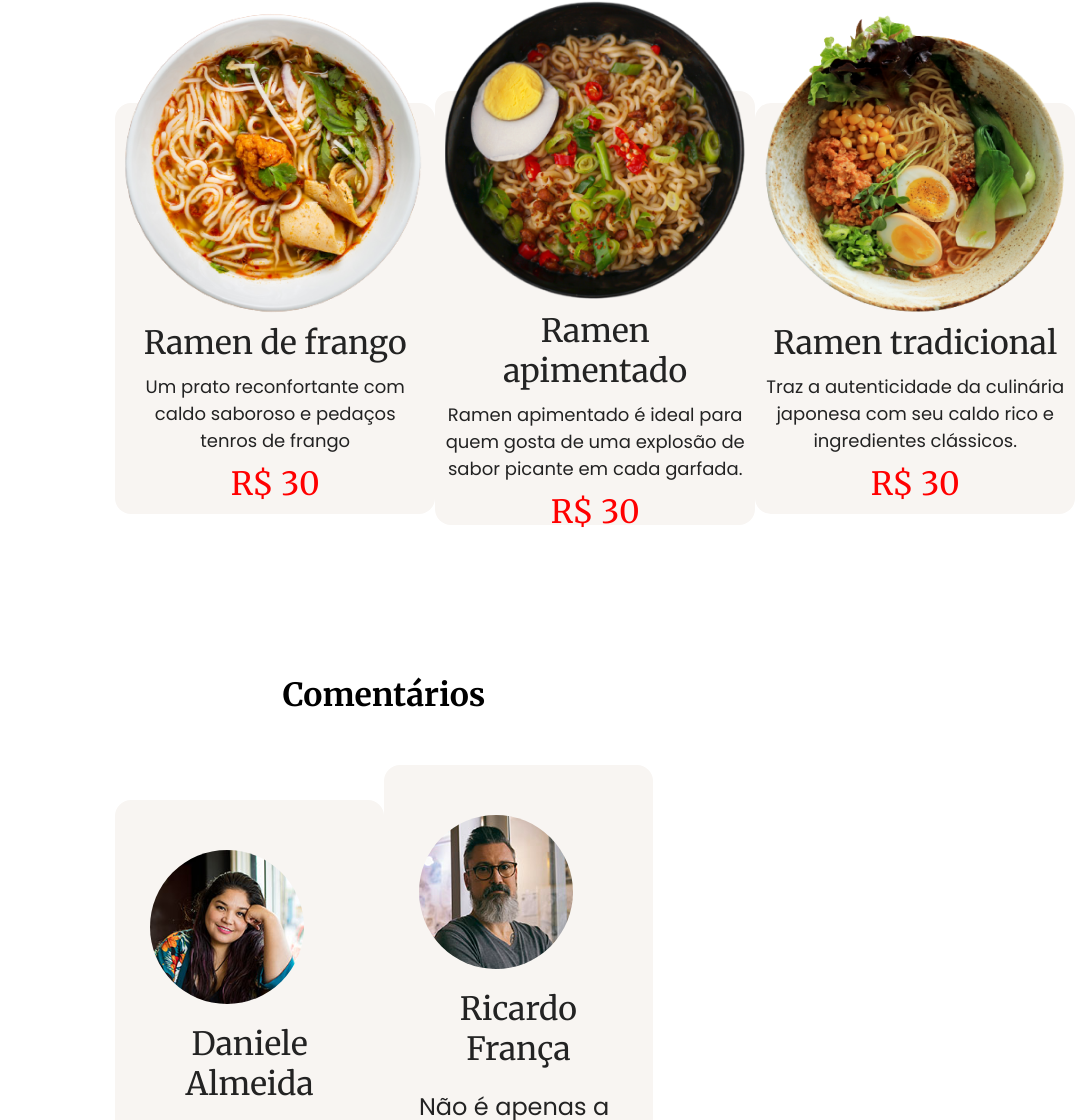
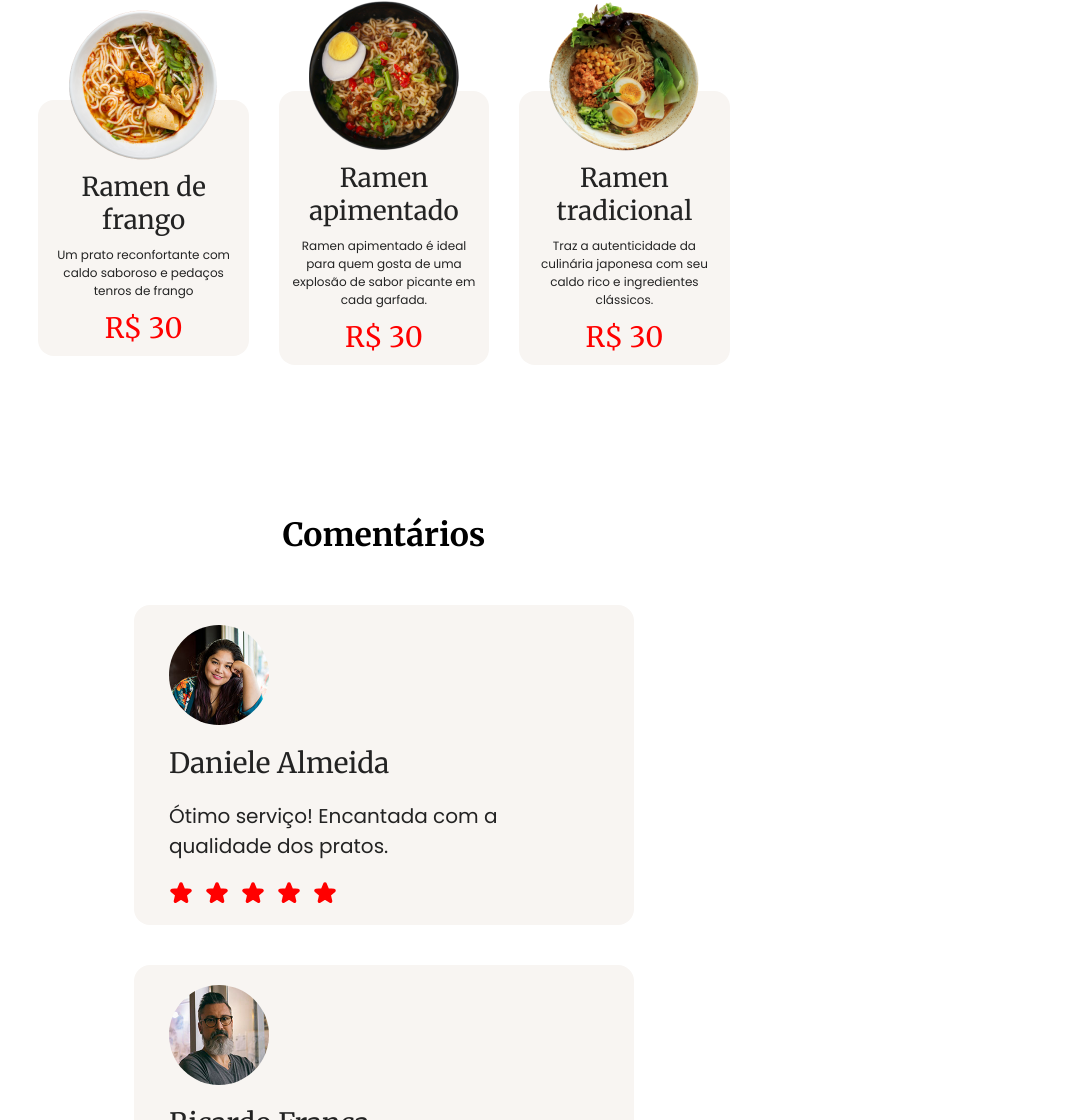
Before and after one commit to joykepler/FoodJP, a React (Vite) app: page / in a window 768 px wide. Shown: the part 1494-2614 px from the top of the page, 1075 px wide, since content can reach past the window. Built offline with nearby package versions, Linux system fonts and the light colour scheme.

Commit message:
responsive

```diff
--- /dev/null
+++ b/src/components/Button/style.css
@@ -0,0 +1,4 @@
+.hover-button:hover {
+    background-color: #9b0707;
+    cursor: pointer;
+  }
--- a/src/components/Card/style.css
+++ b/src/components/Card/style.css
@@ -64,3 +64,27 @@
         font-size: 28px;
     }
 }
+
+@media screen and (min-width: 768px) and (max-width: 1023px) {
+
+    .card {
+        width: 280px;
+    }
+
+
+    .card img {
+        width: 150px;
+    }
+
+    .card h1 {
+        font-size: 26px;
+    }
+
+    .card p {
+        font-size: 12px;
+    }
+
+    .card span {
+        font-size: 28px;
+    }
+}
--- a/src/components/CardComents/style.css
+++ b/src/components/CardComents/style.css
@@ -55,3 +55,23 @@
         text-align: center;
     }
 }
+
+
+@media screen and (min-width: 768px) and (max-width: 1023px) {
+    .card-coments {
+        width: 500px;
+        height: 320px;
+    }
+
+    .coments-perfil {
+        width: 100px;
+    }
+
+    .card-coments h1 {
+        font-size: 28px;
+    }
+
+    .card-coments p {
+        font-size: 20px;
+    }
+}
--- a/src/components/Comentarios/style.css
+++ b/src/components/Comentarios/style.css
@@ -35,3 +35,11 @@
         width: 100%;
     }
 }
+
+@media screen and (min-width: 768px) and (max-width: 1023px) {
+
+    .comentarios__cards {
+        flex-direction: column;
+        gap: 40px;
+    }
+}
--- a/src/components/Header/style.css
+++ b/src/components/Header/style.css
@@ -37,3 +37,11 @@ nav a {
         width: 120px;
     }
 }
+
+
+@media screen and (min-width: 768px) and (max-width: 1023px) {
+
+        header {
+            width: 90%;
+        }
+}
--- a/src/components/Populares/style.css
+++ b/src/components/Populares/style.css
@@ -17,7 +17,6 @@
     margin: 150px auto;
 }
 
-
 @media screen and (max-width: 767px) {
     .populares__cards {
         flex-direction: column;
@@ -25,3 +24,15 @@
         border: saddlebrown;
     }
 }
+
+
+@media screen and (min-width: 768px) and (max-width: 1023px) {
+    .populares {
+        width: 100%;
+    }
+
+    .populares__cards {
+        gap: 30px;
+        width: 90%;
+    }
+}
```
